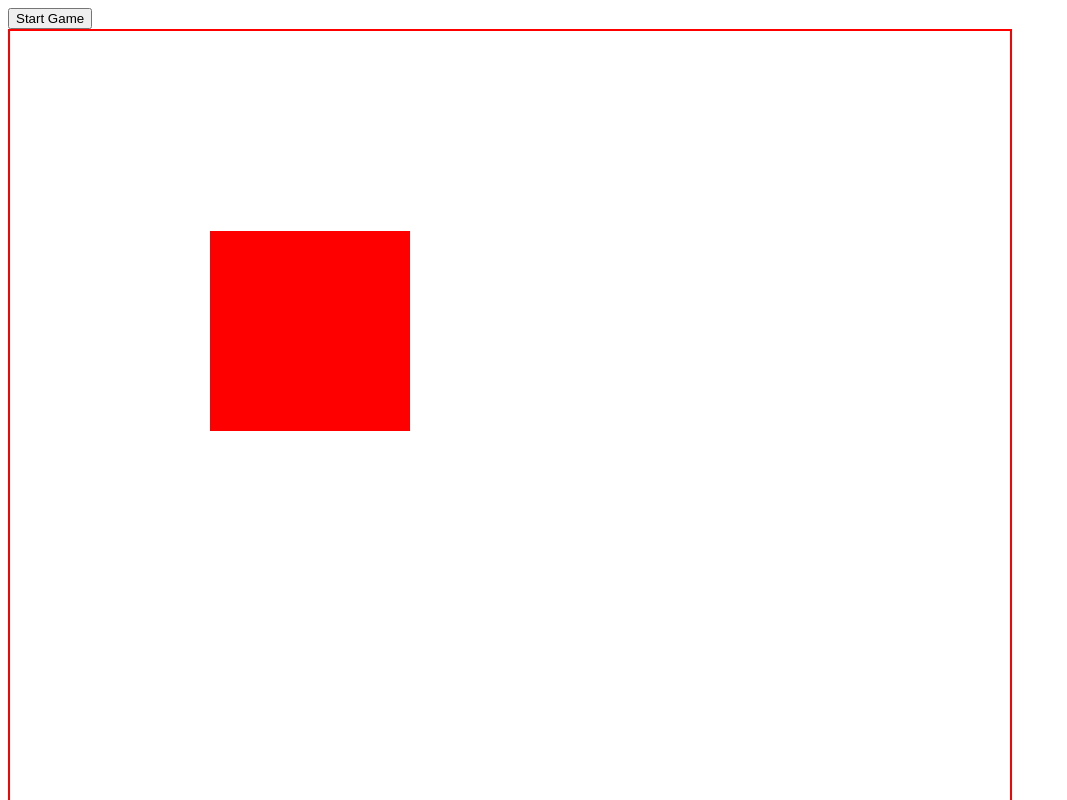
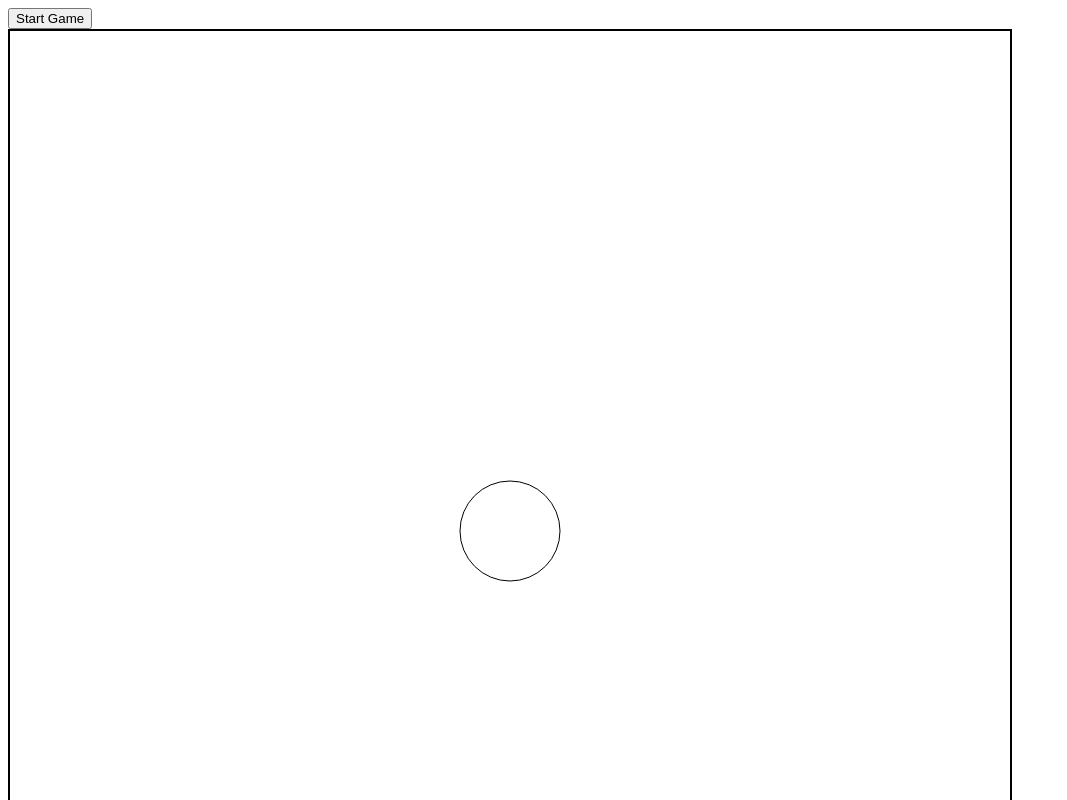
Before and after one commit to felipemassao/ironhack-game, a plain HTML site: page index.html in a window 1280 px wide. Both pictures are taken after a click on the button "Start Game". Shown: the top 800 px of the page, without its empty margins (0-1067 px from the left). Drawn offline with Linux system fonts and the light colour scheme.

Commit message:
drawing a circle in center

```diff
--- a/GameManager.js
+++ b/GameManager.js
@@ -2,16 +2,21 @@
 class GameManager {
 	constructor(canvas) {
 		this.canvas = canvas;
+		this.height = canvas.height;
+		this.width = canvas.width;
 		this.ctx = canvas.getContext('2d');
 	}
 
 	gameStart() {
-		let { ctx } = this;
-		this.player = new Player();
-		this.block = new Block();
+		let { ctx, height, width } = this;
+
+		ctx.beginPath();
+		ctx.strokeStyle = 'black';
+		let radius = height / 20;
+		ctx.arc(width / 2, height / 2, radius, 0, Math.PI * 2, true);
+		ctx.stroke();
+
 		console.log('Game Started');
-		ctx.fillStyle = 'red';
-		ctx.fillRect(200, 200, 200, 200);
 	}
 }
 
--- a/index.css
+++ b/index.css
@@ -1,3 +1,3 @@
 canvas {
-	border: 2px solid red;
+	border: 2px solid black;
 }
```
Also changed, not shown: index.html (+1 -1 lines).
